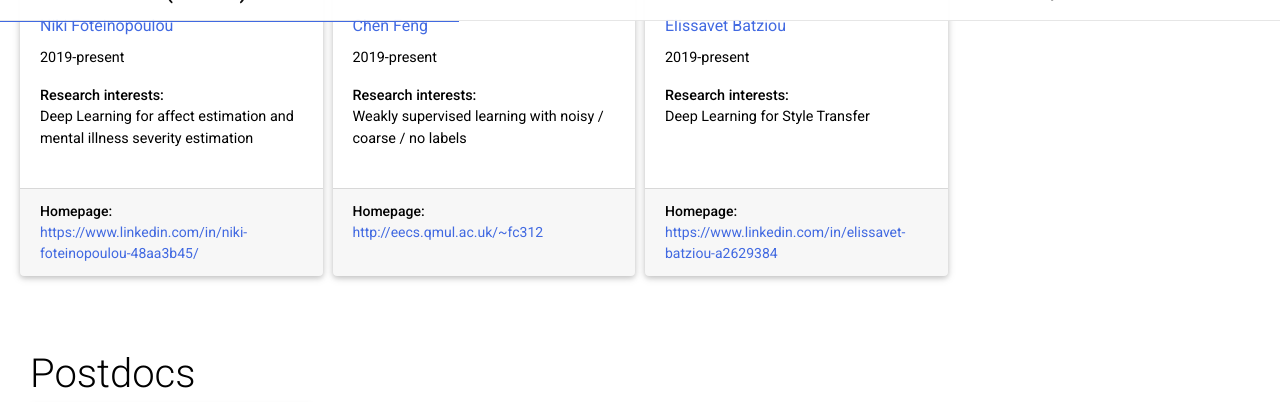
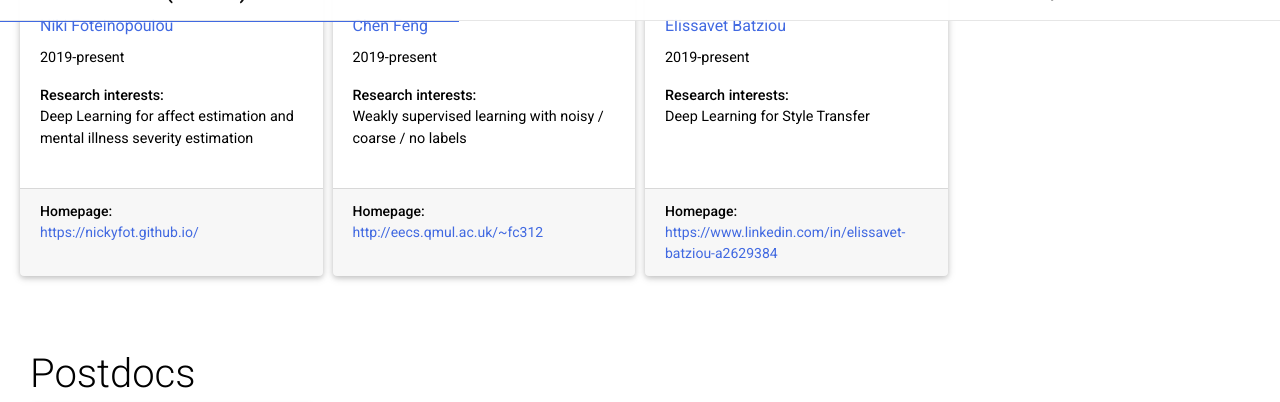
Before and after one commit to Computer-Vision-and-Human-Sensing-Lab/cvhs-website, a Jekyll site: the page built from _pages/team.md, in a window 1280 px wide and 900 px high, scrolled down 1040 px, cut to the strip 36-438 px from the top of the window. Built offline with Jekyll 4.4.1, drawn with Linux system fonts in a browser that asks for light colours; comment, search, counter and statistics services are not loaded; a style sheet for code colours, icons or effects is not loaded; part of the change alters nothing that is shown.

Commit message:
Update personal website

```diff
--- a/_data/team.yml
+++ b/_data/team.yml
@@ -48,7 +48,7 @@ phd_students:
     years: [2019-present]
     research: Deep Learning for affect estimation and mental illness severity estimation
     prev_affiliation:
-    homepage: https://www.linkedin.com/in/niki-foteinopoulou-48aa3b45/
+    homepage: https://nickyfot.github.io/
     head_pic: ../assets/img/niki.jpg
   - name: Chen Feng
     years: [2019-present]
```
